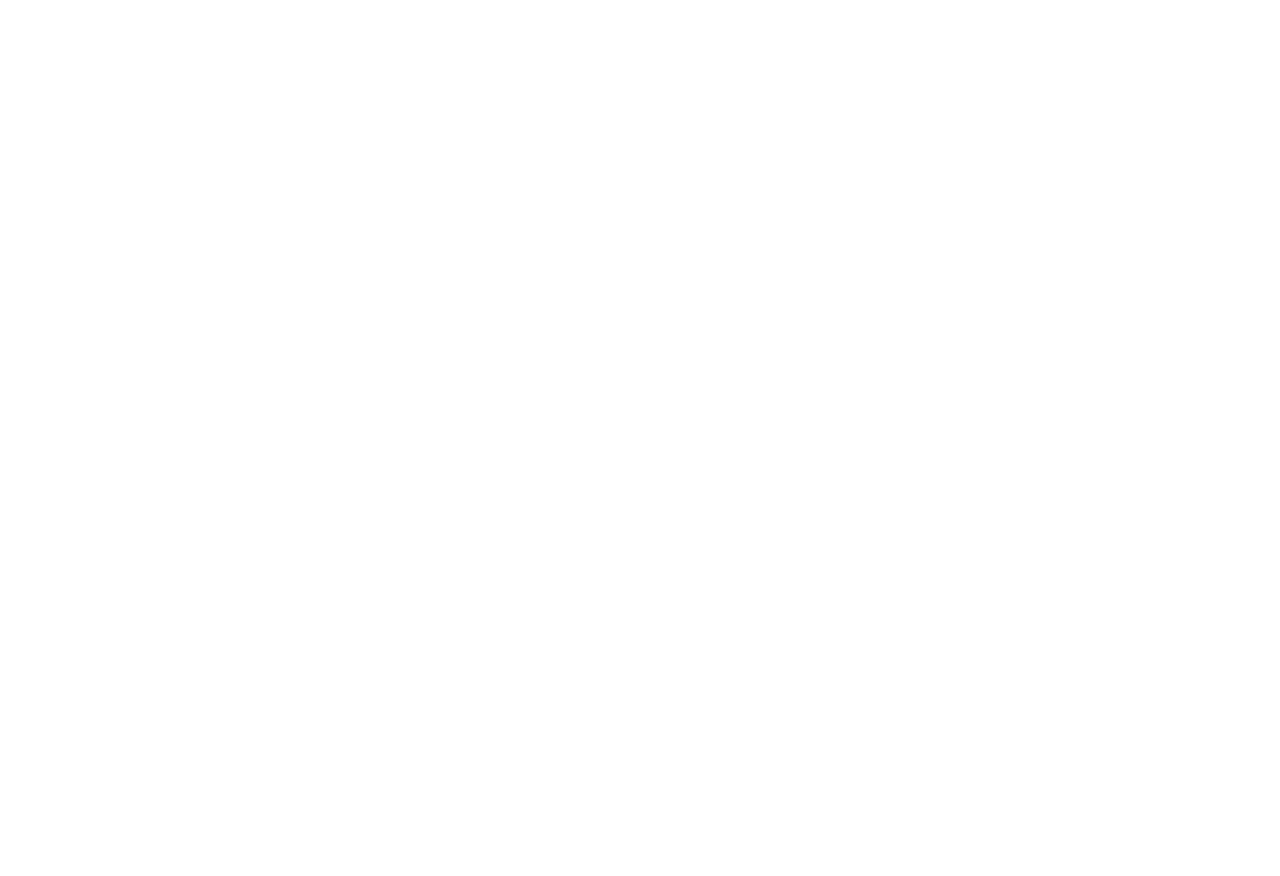
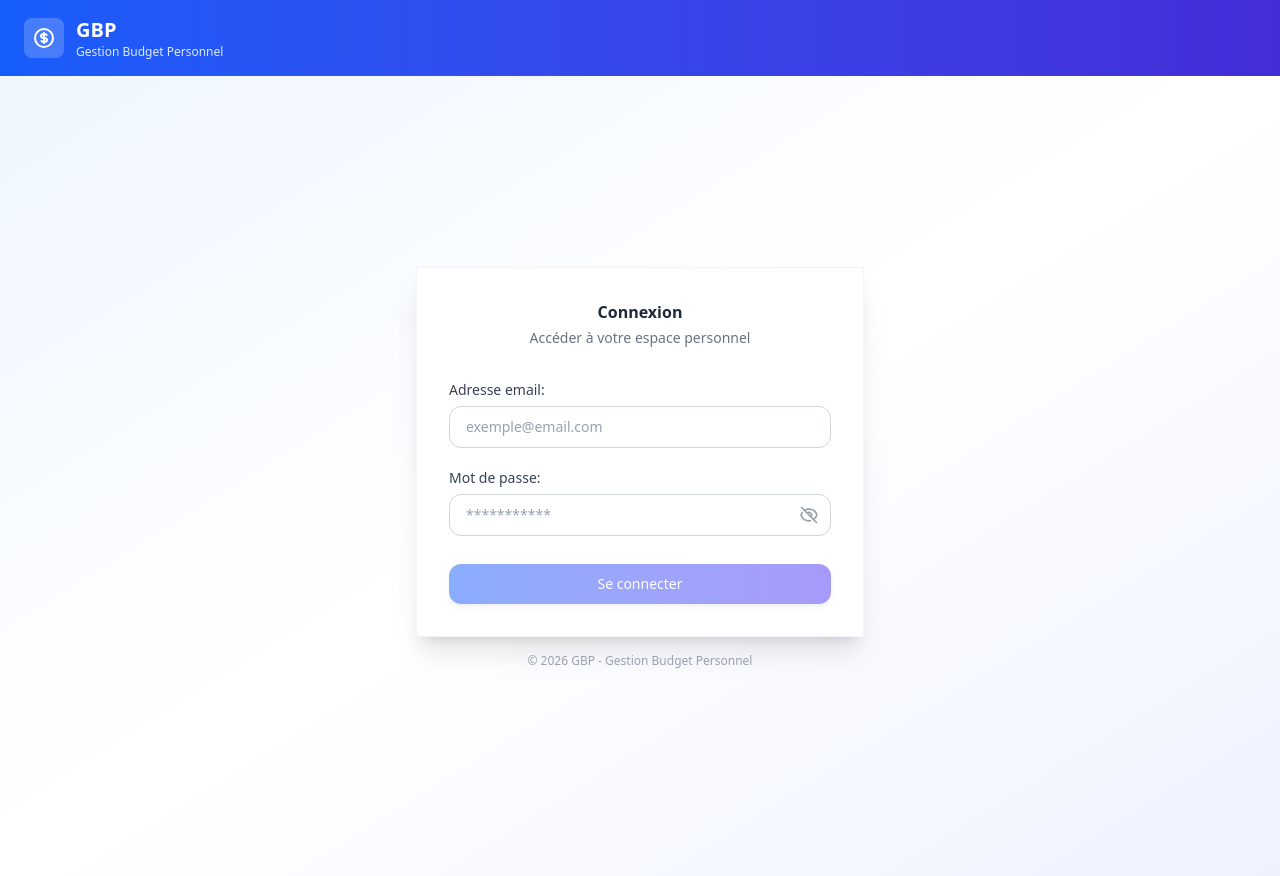
Before and after one commit to Verly1969/GBP_Front, an Angular app: page /login in a window 1280 px wide. Before the commit this address led to /. Before the commit the page ends 800 px from the top, so only its background shows below. Built offline with nearby package versions, Linux system fonts and the light colour scheme.

Commit message:
Add login form

```diff
--- a/src/app/app.routes.ts
+++ b/src/app/app.routes.ts
@@ -1,3 +1,12 @@
 import { Routes } from '@angular/router';
 
-export const routes: Routes = [];
+export const routes: Routes = [
+    {
+        path: 'login',
+        loadComponent: () =>
+            import('./features/auth/login/login')
+                .then(l => l.Login)
+    },
+    { path: '',   redirectTo: 'login', pathMatch: 'full'},
+    { path: '**', redirectTo: 'login'}
+];
--- /dev/null
+++ b/src/app/features/auth/login/login.html
@@ -0,0 +1,142 @@
+<!-- Header partagé -->
+<app-header />
+
+<!-- Page principale -->
+<div class="min-h-screen bg-gradient-to-br from-blue-50 via-white to-indigo-50
+            flex flex-col items-center justify-center px-4">
+
+    <!-- carte blanche du formulaire -->
+    <div class="bg-white rounded-2x1 shadow-xl p-8 w-full max-w-md border border-gray-100">
+
+        <!-- titre -->
+        <div class="text-center mb-8">
+            <h2 class="text-2x1 font-bold text-gray-800">Connexion</h2>
+            <p class="text-gray-500 text-sm mt-1">
+                Accéder à votre espace personnel
+            </p>
+        </div>
+
+        <!-- Message d'erreur global (affiché uniquement si errorMessage n'est pas vide) -->
+        @if (errorMessage) {
+            <div class="bg-red-50 border border-red-200 text-red-600
+                        px-4 py-3 rounded-lg mb-6 text-sm">
+                {{ errorMessage }}
+            </div>
+        }
+
+        <!-- Formulaire -->
+        <form [formGroup]="form" (ngSubmit)="onSubmit()" class="space-y-5">
+
+            <!-- Champ Email -->
+            <div>
+                <label for="email" class="block text-sm font-medium text-gray-700 mb-1.5">
+                    Adresse email:
+                </label>
+                <input
+                    id="email"
+                    type="email"
+                    formControlName="email"
+                    placeholder="exemple@email.com"
+                    class="w-full px-4 py-2.5 border rounded-xl text-sm outline-none
+                           transition duration-200 focus:ring-2 focus:ring-blue-500
+                           focus:border-transparent placeholder:text-gray-400
+                           border-gray-300 hover:border-gray-400"
+                />
+
+                <!-- Message d'erreur email -->
+                @if (emailErrors) {
+                    <p class="text-red-500 text-xs mt-1.5">
+                        {{ emailErrors }}
+                    </p>
+                }
+            </div>
+
+            <!-- Champ Password -->
+            <div>
+                <label for="password" class="block text-sm font-medium text-gray-700 mb-1.5">
+                    Mot de passe:
+                </label>
+
+                <!-- Conteneur relatif pour positionner l'icone oeil -->
+                <div class="relative">
+                    <input
+                        id="password"
+                        [type]="showPassword ? 'text' : 'password'"
+                        formControlName="password"
+                        placeholder="***********"
+                        class="w-full px-4 py-2.5 border rounded-xl text-sm outline-none
+                            transition duration-200 focus:ring-2 focus:ring-blue-500
+                            focus:border-transparent placeholder:text-gray-400
+                            border-gray-300 hover:border-gray-400"
+                    />
+
+                    <!-- Message d'erreur mot de passe -->
+                    @if (passwordErrors) {
+                        <p class="text-red-500 text-xs mt-1.5">
+                            {{ passwordErrors }}
+                        </p>
+                    }
+                    <!-- Bouton œil -->
+                    <button
+                        type="button"
+                        (click)="togglePassword()"
+                        class="absolute right-3 top-1/2 -translate-y-1/2
+                                text-gray-400 hover:text-gray-600 transition duration-200"
+                        [attr.aria-label]="showPassword ? 'Masquer le mot de passe' : 'Afficher le mot de passe'">
+
+                        <!-- Œil ouvert — mot de passe visible -->
+                        @if (showPassword) {
+                            <svg xmlns="http://www.w3.org/2000/svg" class="h-5 w-5"
+                                fill="none" viewBox="0 0 24 24" stroke="currentColor">
+                                <path stroke-linecap="round" stroke-linejoin="round" stroke-width="2"
+                                        d="M15 12a3 3 0 11-6 0 3 3 0 016 0z"/>
+                                <path stroke-linecap="round" stroke-linejoin="round" stroke-width="2"
+                                        d="M2.458 12C3.732 7.943 7.523 5
+                                        12 5c4.478 0 8.268 2.943
+                                        9.542 7-1.274 4.057-5.064
+                                        7-9.542 7-4.477 0-8.268-2.943-9.542-7z"/>
+                            </svg>
+                        }
+
+                        <!-- Œil barré — mot de passe masqué -->
+                        @else {
+                            <svg xmlns="http://www.w3.org/2000/svg" class="h-5 w-5"
+                                fill="none" viewBox="0 0 24 24" stroke="currentColor">
+                                <path stroke-linecap="round" stroke-linejoin="round" stroke-width="2"
+                                        d="M13.875 18.825A10.05 10.05 0
+                                        0112 19c-4.478 0-8.268-2.943-9.543-7a9.97
+                                        9.97 0 011.563-3.029m5.858.908a3 3 0
+                                        114.243 4.243M9.878 9.878l4.242
+                                        4.242M9.88 9.88l-3.29-3.29m7.532
+                                        7.532l3.29 3.29M3 3l3.59 3.59m0
+                                        0A9.953 9.953 0 0112 5c4.478 0
+                                        8.268 2.943 9.542 7a10.025 10.025
+                                        0 01-4.132 5.411m0 0L21 21"/>
+                            </svg>
+                        }
+                    </button>
+                </div>
+            </div>
+
+            <!-- Bouton de connexion -->
+            <button
+                type="submit"
+                [disabled]="isLoading || form.invalid"
+                class="w-full bg-gradient-to-r from-blue-600 to-indigo-600
+                       hover:from-blue-700 hover:to-indigo-700
+                       disabled:opacity-50 disabled:cursor-not-allowed
+                       text-white font-medium py-2.5 rounded-xl
+                       transition duration-200 text-sm mt-2 shadow-md">
+                @if (isLoading) {
+                    Connexion en cours...
+                } @else {
+                    Se connecter
+                }
+            </button>
+
+
+        </form>
+    </div>
+    <!-- Footer partagé -->
+    <app-footer />
+</div>
--- /dev/null
+++ b/src/app/features/auth/login/login.ts
@@ -0,0 +1,66 @@
+import { Component, inject } from '@angular/core';
+import { CommonModule } from '@angular/common';
+import { FormBuilder, ReactiveFormsModule, Validators } from '@angular/forms';
+import { Header } from '../../../shared/components/header/header';
+import { Footer } from '../../../shared/components/footer/footer';
+
+@Component({
+  selector: 'app-login',
+  imports: [
+    CommonModule,
+    ReactiveFormsModule,
+    Header,
+    Footer
+  ],
+  templateUrl: './login.html',
+  styleUrl: './login.css',
+})
+export class Login {
+  private readonly fb = inject(FormBuilder);
+
+  errorMessage = '';
+  isLoading    = false;
+  showPassword = false;
+
+  form = this.fb.group({
+    email:    ['', [Validators.required, Validators.email]],
+    password: ['', [Validators.required, Validators.minLength(6)]]
+  });
+
+  togglePassword(): void {
+    this.showPassword = !this.showPassword;
+  }
+
+  onSubmit(): void {
+    if (this.form.invalid) return;
+
+    this.isLoading = true;
+
+    console.log('Formulaire soumis: ', this.form.value);
+
+    // TODO : connecter AuthService
+  }
+
+  get emailErrors(): string | null {
+    const ctrl = this.form.get('email');
+
+    if (ctrl?.touched && ctrl?.errors) {
+      if (ctrl.errors['required']) return "L'email est obligatoire";
+      if (ctrl.errors['email']) return "Format d'email invalide";
+    }
+
+    return null;
+  }
+
+  get passwordErrors(): string | null {
+    const ctrl = this.form.get('password');
+
+    if (ctrl?.touched && ctrl?.errors) {
+      if (ctrl.errors['required']) return "Le mot de passe est obligatoire";
+      if (ctrl.errors['minLength']) return "Minimum 6 caractères";
+    }
+
+    return null;
+  }
+
+}
--- a/src/app/shared/components/footer/footer.html
+++ b/src/app/shared/components/footer/footer.html
@@ -1 +1,5 @@
-<p>footer works!</p>
+<footer class="text-center py-4">
+    <p class="text-gray-400 text-xs">
+        © {{ currentYear }} GBP - Gestion Budget Personnel
+    </p>
+</footer>
--- a/src/app/shared/components/footer/footer.ts
+++ b/src/app/shared/components/footer/footer.ts
@@ -7,5 +7,5 @@
   styleUrl: './footer.css',
 })
 export class Footer {
-
+  currentYear = new Date().getFullYear();
 }
```
Also changed, not shown: src/app/features/auth/login/login.css (added).
